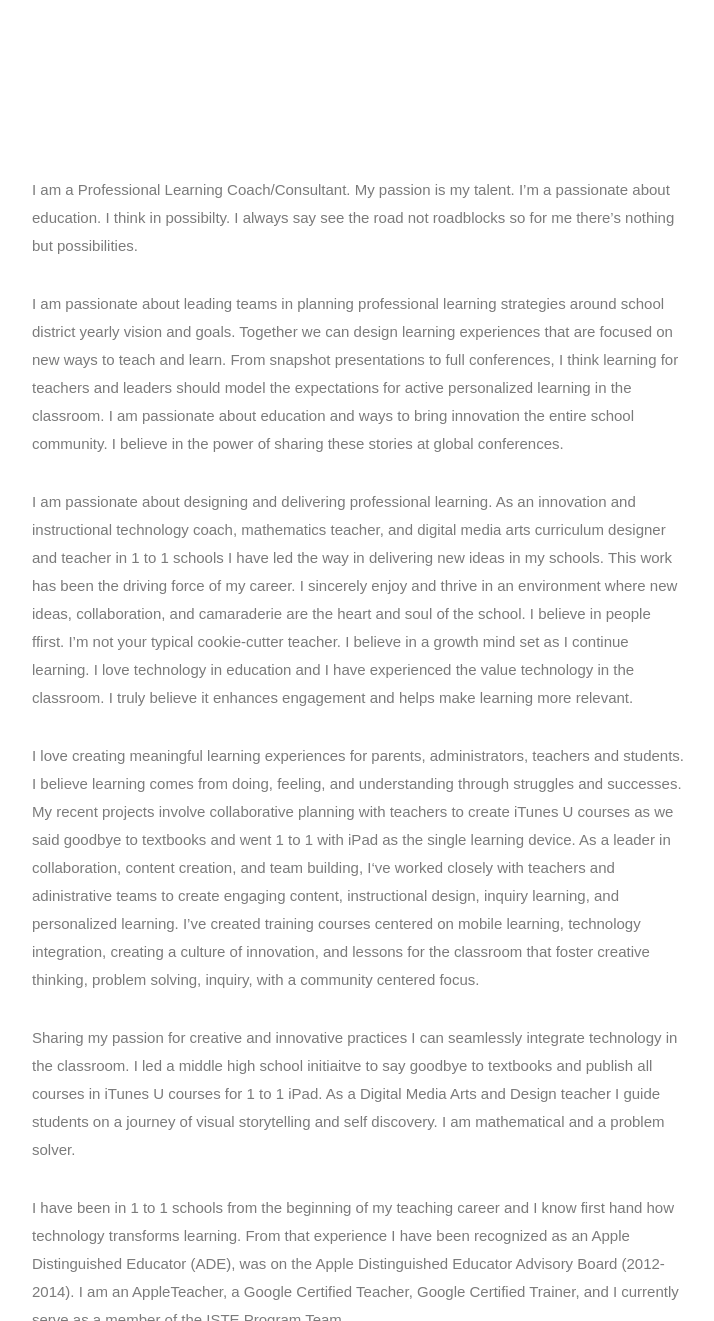
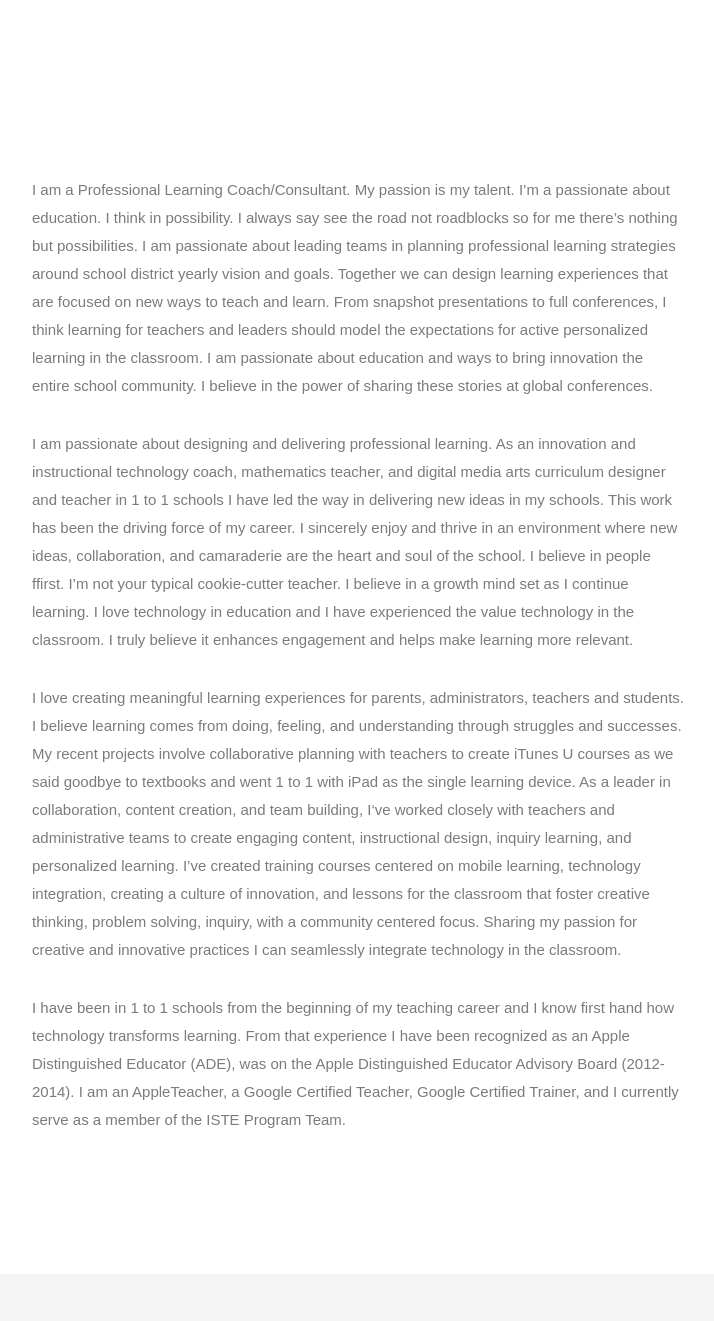
Before and after one commit to meesterkurt/joyofprofessionallearning, a Jekyll site: the page built from about/christineklynen.md, in a window 1280 px wide and 1400 px high, scrolled down 372 px, cut to the strip 79-1400 px from the top of the window. Shown: the whole strip, without its empty margins (38-752 px from the left). Built offline with Jekyll 4.4.1, drawn with Linux system fonts in a browser that asks for light colours; nearby versions of some CDN libraries.

Commit message:
Update christineklynen.md

```diff
--- a/about/christineklynen.md
+++ b/about/christineklynen.md
@@ -9,16 +9,11 @@ img: about-christineklynen
 
 ---
 
-I am a Professional Learning Coach/Consultant.
-My passion is my talent. I’m a passionate about education. I think in possibilty. I always say see the road not roadblocks so for me there's nothing but possibilities.
-
+I am a Professional Learning Coach/Consultant. My passion is my talent. I’m a passionate about education. I think in possibility. I always say see the road not roadblocks so for me there's nothing but possibilities.
 I am passionate about leading teams in planning professional learning strategies around school district yearly vision and goals. Together we can design learning experiences that are focused on new ways to teach and learn. From snapshot presentations to full conferences, I think learning for teachers and leaders should model the expectations for active personalized learning in the classroom. I am passionate about education and ways to bring innovation the entire school community. I believe in the power of sharing these stories at global conferences.
 
 I am passionate about designing and delivering professional learning. As an innovation and instructional technology coach, mathematics teacher, and digital media arts curriculum designer and teacher in 1 to 1 schools I have led the way in delivering new ideas in my schools. This work has been the driving force of my career. I sincerely enjoy and thrive in an environment where new ideas, collaboration, and camaraderie are the heart and soul of the school. I believe in people ffirst. I'm not your typical cookie-cutter teacher. I believe in a growth mind set as I continue learning. I love technology in education and I have experienced the value technology in the classroom. I truly believe it enhances engagement and helps make learning more relevant.
 
-I love creating meaningful learning experiences for parents, administrators, teachers and students. I believe learning comes from doing, feeling, and understanding through struggles and successes. My recent projects involve collaborative planning with teachers to create iTunes U courses as we said goodbye to textbooks and went 1 to 1 with iPad as the single learning device. As a leader in collaboration, content creation, and team building, I‘ve worked closely with teachers and adinistrative teams to create engaging content, instructional design, inquiry learning, and personalized learning. I’ve created training courses centered on mobile learning, technology integration, creating a culture of innovation, and lessons for the classroom that foster creative thinking, problem solving, inquiry, with a community centered focus.
-
-
-Sharing my passion for creative and innovative practices I can seamlessly integrate technology in the classroom. I led a middle high school initiaitve to say goodbye to textbooks and publish all courses in iTunes U courses for 1 to 1 iPad. As a Digital Media Arts and Design teacher I guide students on a journey of visual storytelling and self discovery. I am mathematical and a problem solver.
+I love creating meaningful learning experiences for parents, administrators, teachers and students. I believe learning comes from doing, feeling, and understanding through struggles and successes. My recent projects involve collaborative planning with teachers to create iTunes U courses as we said goodbye to textbooks and went 1 to 1 with iPad as the single learning device. As a leader in collaboration, content creation, and team building, I‘ve worked closely with teachers and administrative teams to create engaging content, instructional design, inquiry learning, and personalized learning. I’ve created training courses centered on mobile learning, technology integration, creating a culture of innovation, and lessons for the classroom that foster creative thinking, problem solving, inquiry, with a community centered focus. Sharing my passion for creative and innovative practices I can seamlessly integrate technology in the classroom.
 
 I have been in 1 to 1 schools from the beginning of my teaching career and I know first hand how technology transforms learning. From that experience I have been recognized as an Apple Distinguished Educator (ADE), was on the Apple Distinguished Educator Advisory Board (2012-2014). I am an AppleTeacher, a Google Certified Teacher, Google Certified Trainer, and I currently serve as a member of the ISTE Program Team.
```
